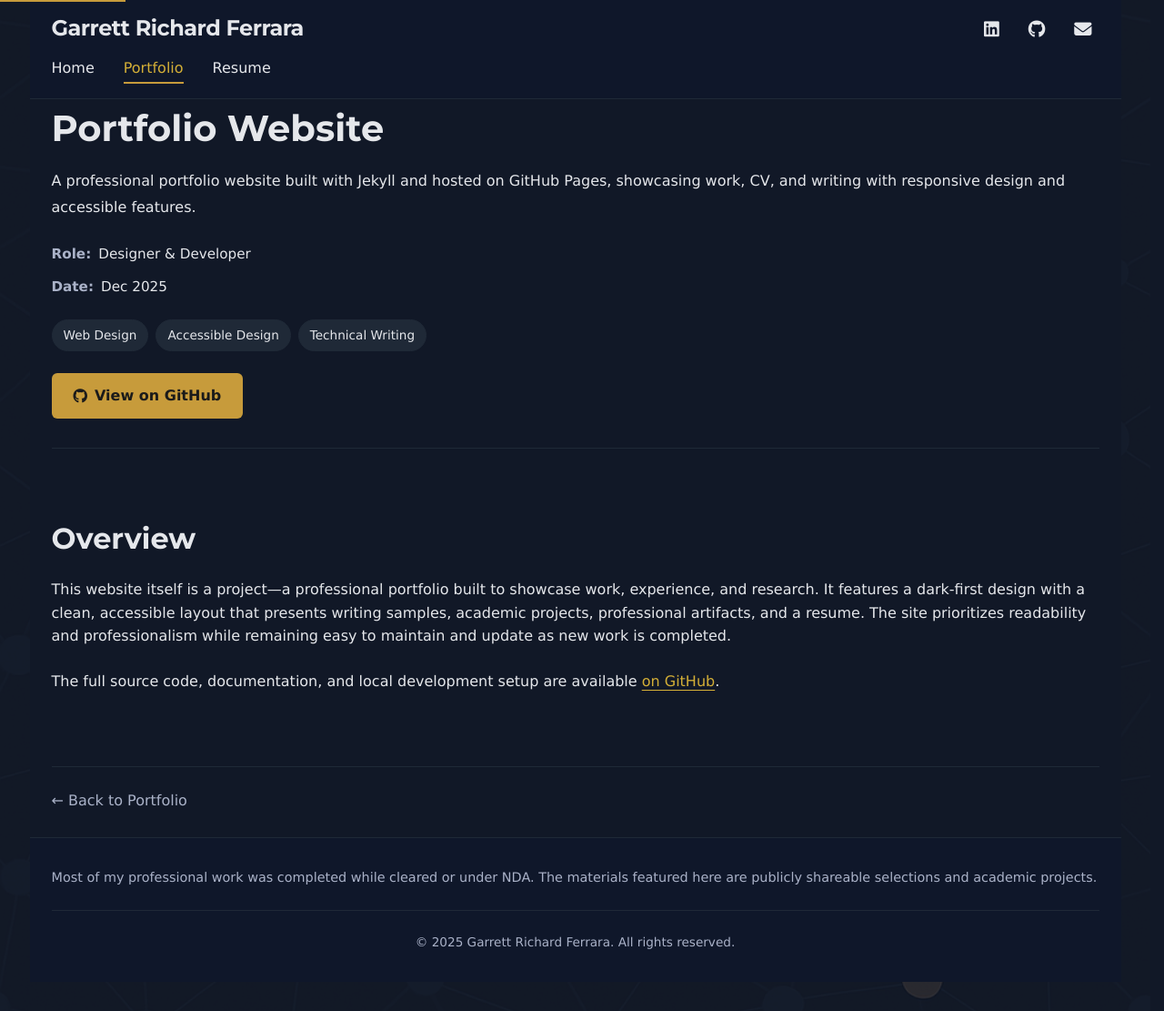
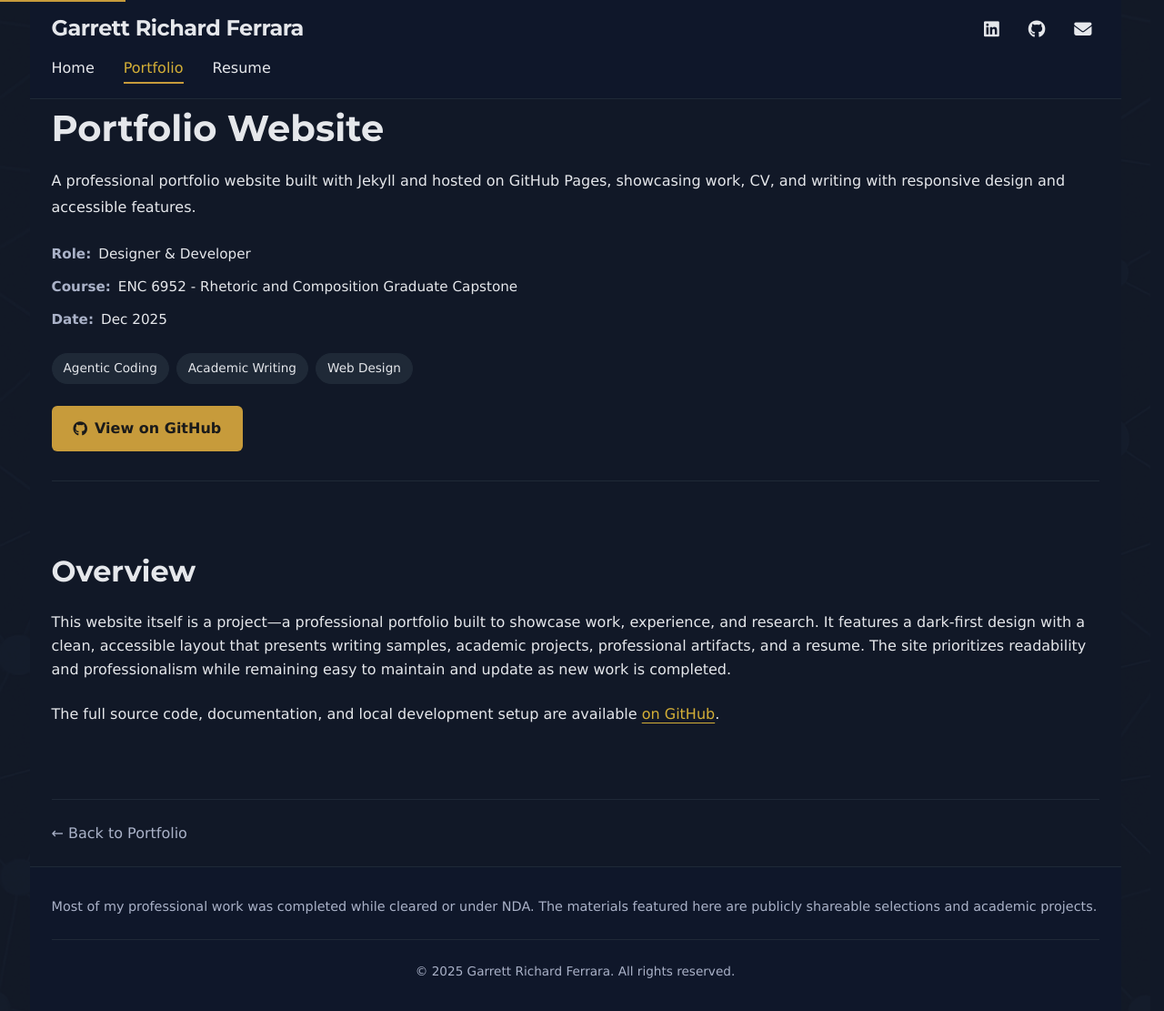
Before and after one commit to Garrett-Ferrara/garrett-ferrara.github.io, a Jekyll site: the page built from _artifacts/portfolio-website.md, in a window 1280 px wide and 1111 px high. Shown: the whole window at 91% size. Built offline with Jekyll 4.4.1, drawn with Linux system fonts in a browser that asks for light colours; some web fonts are replaced.

Commit message:
Add course and update tags for Portfolio Website artifact

```diff
--- a/_artifacts/portfolio-website.md
+++ b/_artifacts/portfolio-website.md
@@ -2,7 +2,8 @@
 title: "Portfolio Website"
 summary: "A professional portfolio website built with Jekyll and hosted on GitHub Pages, showcasing work, CV, and writing with responsive design and accessible features."
 role: "Designer & Developer"
-tags: ["Web Design", "Accessible Design", "Technical Writing"]
+course: "ENC 6952 - Rhetoric and Composition Graduate Capstone"
+tags: ["Agentic Coding", "Academic Writing", "Web Design"]
 date: 2025-12-01
 weight: 7
 github: "https://github.com/Garrett-Ferrara/garrett-ferrara.github.io"
```
